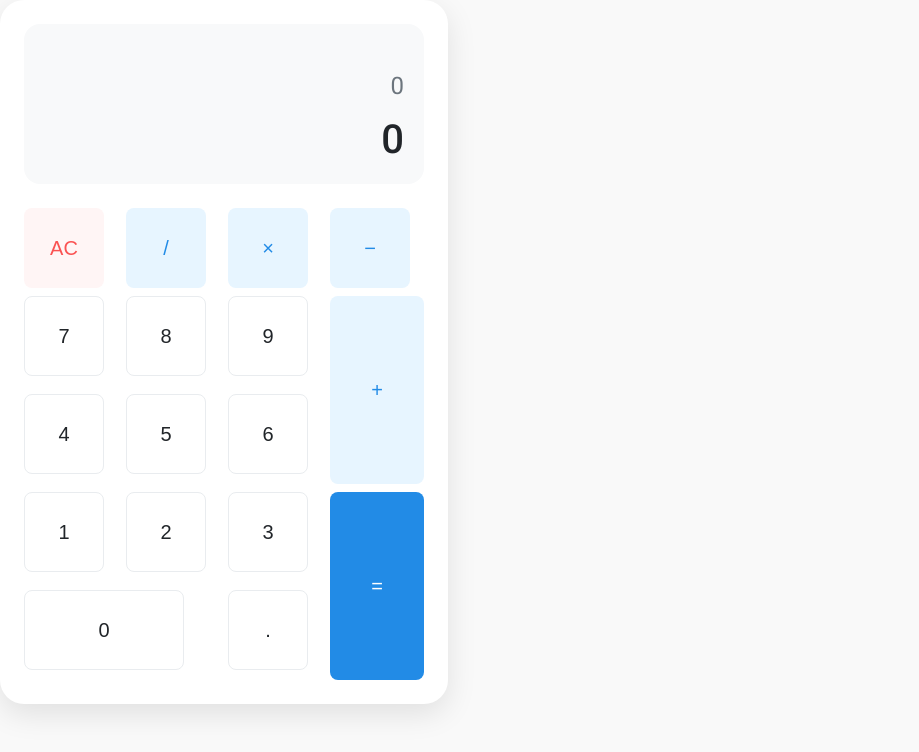
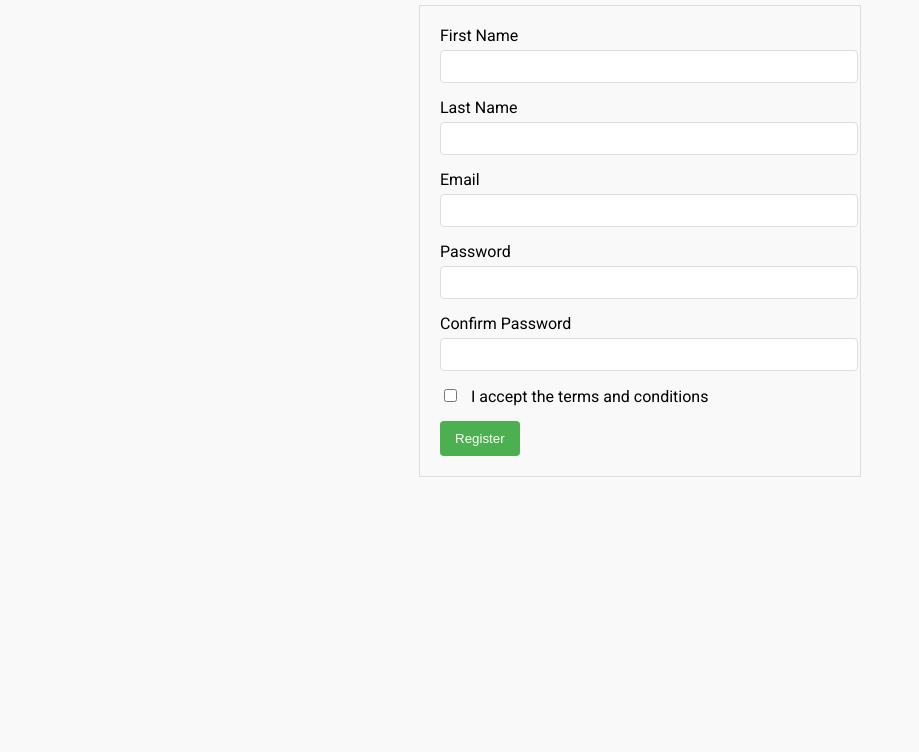
Before and after one commit to Samuel1796/Angular101, an Angular app: page / in a window 1280 px wide. Shown: the top 752 px of the page, without its empty margins (0-919 px from the left). Built offline with nearby package versions, Linux system fonts and the light colour scheme.

Commit message:
week 5: day 1

```diff
--- a/src/app/app.component.html
+++ b/src/app/app.component.html
@@ -22,4 +22,5 @@
 <!-- <input type="text" #name1>
 <input type="text" #name2> -->
 
-<app-calc></app-calc>
+<!-- <app-forms></app-forms> -->
+ <app-reactive-forms></app-reactive-forms>
--- a/src/app/calc/calc.component.css
+++ b/src/app/calc/calc.component.css
@@ -3,10 +3,9 @@ body {
     align-items: center;
     justify-content: center;
     min-height: 100vh;
-    background-color: #f5f5f5;
-    margin: 0;
+    background-color: #7d7b7b;
     padding: 20px;
-    font-family: system-ui, -apple-system, BlinkMacSystemFont, 'Segoe UI', sans-serif;
+
   }
 
   .main-calc-body {
@@ -15,6 +14,7 @@ body {
     border-radius: 24px;
     box-shadow: 0 10px 30px rgba(0, 0, 0, 0.1);
     padding: 24px;
+    height: 70%;
   }
 
   .display {
--- a/src/app/calc/calc.component.html
+++ b/src/app/calc/calc.component.html
@@ -1,14 +1,21 @@
+<body>
   <div class="main-calc-body">
     <div class="display">
-    <div class="expression">{{expression || '0'}}</div>
-    <div class="answer">{{answer || '0'}}</div>
+      <div class="expression">{{ expression || "0" }}</div>
+      <div class="answer">{{ answer || "0" }}</div>
     </div>
 
     <div class="calculator-grid">
       <button class="clear" (click)="on_clear_button_click()">AC</button>
-    <button class="operator" (click)="on_operator_button_click('/')">/</button>
-    <button class="operator" (click)="on_operator_button_click('*')">×</button>
-    <button class="operator" (click)="on_operator_button_click('-')">−</button>
+      <button class="operator" (click)="on_operator_button_click('/')">
+        /
+      </button>
+      <button class="operator" (click)="on_operator_button_click('*')">
+        ×
+      </button>
+      <button class="operator" (click)="on_operator_button_click('-')">
+        −
+      </button>
 
       <button class="number" (click)="on_number_button_click(7)">7</button>
       <button class="number" (click)="on_number_button_click(8)">8</button>
@@ -26,7 +33,6 @@
 
       <button class="number zero" (click)="on_number_button_click(0)">0</button>
       <button class="number" (click)="on_number_button_click('.')">.</button>
-
-
     </div>
   </div>
+</body>
--- a/src/app/forms/forms.component.css
+++ b/src/app/forms/forms.component.css
@@ -1,3 +1,12 @@
+body{
+    display: flex;
+    align-items: center;
+    justify-content: center;
+    min-height: 100vh;
+    padding: 10%;
+
+}
+
 label {
     margin-bottom: 5px;
     font-weight: bold;
--- a/src/app/forms/forms.component.html
+++ b/src/app/forms/forms.component.html
@@ -1,3 +1,5 @@
+<body>
+
 <form class="form-container" (ngSubmit)="onSubmit()" #form = "ngForm">
     <div class="form-group">
         <label>User Name: </label>
@@ -15,3 +17,5 @@
         <button type="submit" [disabled]="form.form.pristine">Register</button>
     </div>
 </form>
+
+</body>
--- /dev/null
+++ b/src/app/reactive-forms/reactive-forms.component.css
@@ -0,0 +1,46 @@
+.form-container {
+    max-width: 400px;
+    margin: 0 auto;
+    padding: 20px;
+    border: 1px solid #ddd;
+    margin-top: 5px;
+  }
+
+  .form-field {
+    margin-bottom: 15px;
+  }
+
+  label {
+    display: block;
+    margin-bottom: 5px;
+  }
+
+  input[type="text"],
+  input[type="email"],
+  input[type="password"] {
+    width: 100%;
+    padding: 8px;
+    border: 1px solid #ddd;
+    border-radius: 4px;
+  }
+
+  button {
+    background-color: #4CAF50;
+    color: white;
+    padding: 10px 15px;
+    border: none;
+    border-radius: 4px;
+    cursor: pointer;
+  }
+
+  button:hover {
+    background-color: #45a049;
+  }
+
+  input[type="checkbox"] {
+    margin-right: 10px;
+  }
+
+  .red{
+    border: solid 5px red;
+  }
--- /dev/null
+++ b/src/app/reactive-forms/reactive-forms.component.html
@@ -0,0 +1,41 @@
+<div class="form-container">
+  <form [formGroup]="registration_form" (ngSubmit)="onSubmit()">
+    <div class="form-field">
+      <label>First Name</label>
+      <input type="text" formControlName="first_name" />
+      @if ( registration_form.controls['first_name'].touched ) {
+      <p>This field has been touched</p>
+
+      }
+    </div>
+
+    <div class="form-field">
+      <label>Last Name</label>
+      <input [ngClass]="" type="text" formControlName="last_name" />
+    </div>
+
+    <div class="form-field">
+      <label>Email</label>
+      <input [ngClass]="{red: registration_form.controls['email'].untouched}" type="email" formControlName="email"  />
+    </div>
+
+    <div class="form-field">
+      <label>Password</label>
+      <input type="password" formControlName="password" />
+    </div>
+
+    <div class="form-field">
+      <label>Confirm Password</label>
+      <input type="password" formControlName="confirm_password" />
+    </div>
+
+    <div class="form-field">
+      <label>
+        <input type="checkbox" formControlName="accept_terms" />
+        I accept the terms and conditions
+      </label>
+    </div>
+
+    <button type="submit">Register</button>
+  </form>
+</div>
--- /dev/null
+++ b/src/app/reactive-forms/reactive-forms.component.ts
@@ -0,0 +1,33 @@
+import { CommonModule } from '@angular/common';
+import { Component } from '@angular/core';
+import { Form, FormControl, FormGroup, ReactiveFormsModule } from '@angular/forms';
+import { first } from 'rxjs';
+
+@Component({
+  selector: 'app-reactive-forms',
+  standalone: true,
+  imports: [CommonModule, ReactiveFormsModule],
+  templateUrl: './reactive-forms.component.html',
+  styleUrl: './reactive-forms.component.css'
+})
+export class ReactiveFormsComponent {
+
+  registration_form!: FormGroup;
+
+  constructor(){
+    this.registration_form = new FormGroup({
+      first_name: new FormControl(""),
+      last_name: new FormControl(""),
+      email: new FormControl(""),
+      password: new FormControl(""),
+      confirm_password: new FormControl(""),
+      accept_terms: new FormControl(""),
+
+    });
+
+  }
+  onSubmit(){
+    console.log(this.registration_form.value);
+  };
+
+}
```
Also changed, not shown: src/app/app.component.ts (+5 -2 lines), 1 other file (tests, documents, lock files or other folders). Lines whose indentation alone changed are shown as unchanged.
